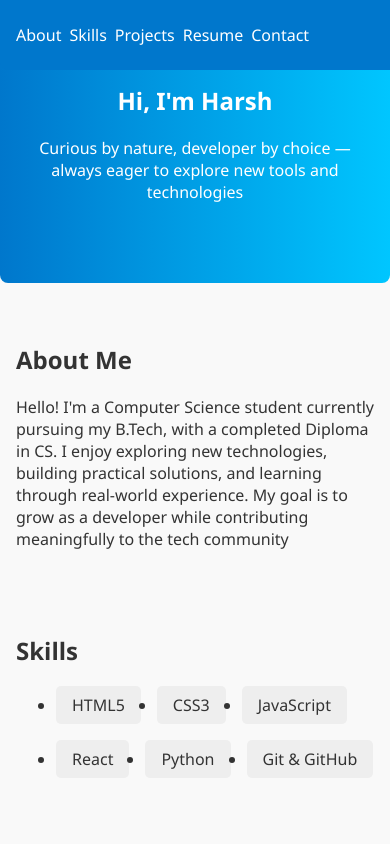
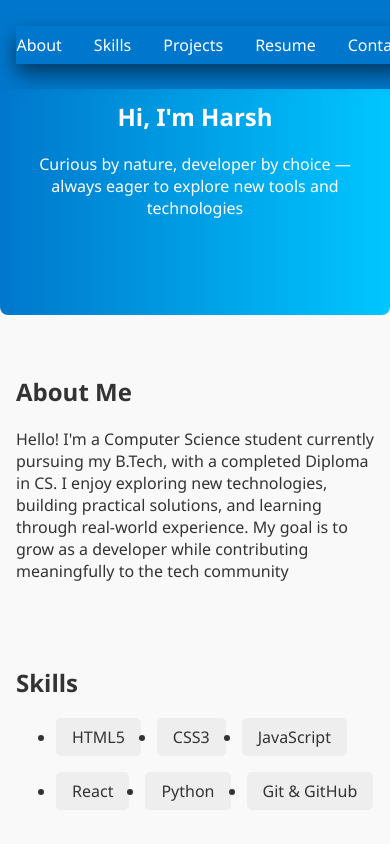
Before and after one commit to harsha3922/portfolio-website, a plain HTML site: page index.html in a window 390 px wide. Shown: the top 844 px of the page. Drawn offline with Linux system fonts and the light colour scheme.

Commit message:
Add files via upload

```diff
--- a/style.css
+++ b/style.css
@@ -11,11 +11,11 @@ header {
   width: 100%;
   background-color: #0077cc;
   color: white;
-  border-bottom-left-radius: 8px;
-  border-bottom-right-radius: 8px;
+  /* border-bottom-left-radius: 8px;
+  border-bottom-right-radius: 8px; */
   padding: 1rem 2rem;
   display: flex;
-  justify-content: space-between;
+  justify-content: center;
   align-items: center;
 }
 
@@ -26,9 +26,11 @@ a {
 nav ul {
   list-style: none;
   display: flex;
-  gap: 1rem;
+  box-shadow: 0 10px 20px rgba(0, 0, 0, 0.5);
+  gap: 7rem;
   padding: 0;
-  margin: 0;
+  margin: 0.6rem 0;
+  font-size: larger;
 }
 
 nav a {
@@ -44,7 +46,7 @@ nav a:hover {
 
 .hero {
   text-align: center;
-  padding: 4rem 2rem;
+  padding: 5rem 2rem;
   background: linear-gradient(to right, #0077cc, #00c6ff);
   color: white;
   border-bottom-left-radius: 8px;
@@ -157,8 +159,12 @@ footer p {
 
   nav ul {
     flex-direction: row;
-    gap: 0.5rem;
+    gap: 2rem;
     width: 100%;
+  }
+  nav ul li {
+    flex: 1;
+    text-align: center;
   }
 
   nav a {
```
